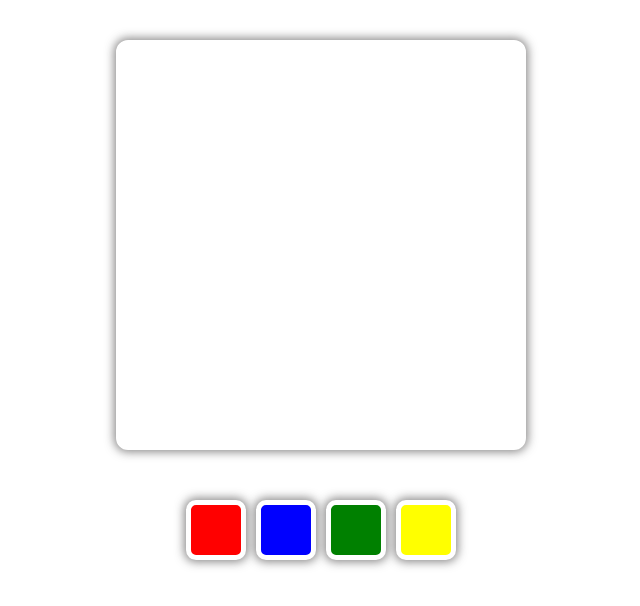
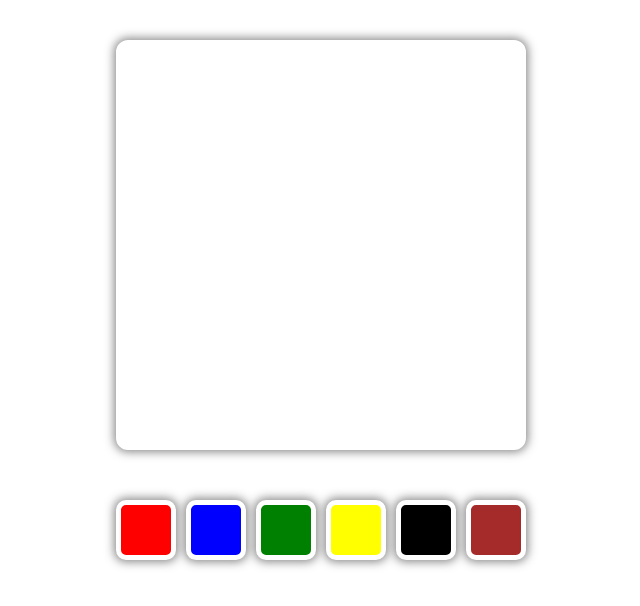
Before and after one commit to yulialopaev/colored_squares, a React (Vite) app: page / in a window 1280 px wide. Shown: the top 606 px of the page, without its empty margins (319-959 px from the left). Built offline with nearby package versions, Linux system fonts and the light colour scheme.

Commit message:
homework 30 - dynamic color buttons

```diff
--- a/src/App.tsx
+++ b/src/App.tsx
@@ -1,16 +1,26 @@
-import { useState } from 'react'
+import {useState} from 'react'
 import BigSquare from './components/BigSquare'
-import SmallSquares from './components/SmallSquares'
+
 
 function App() {
-  const [color, setColor] = useState("white")
+    const [color, setColor] = useState("white")
 
-  return (
-    <>
-      <BigSquare color = {color}/>
-      <SmallSquares onColorClick={setColor}/>
+    const colors = ["red", "blue", "green", "yellow", "black", "brown"]
+
+    const smallButtons = colors.map(color =>
+    <button type={"button"}
+            id={color}
+            style={{backgroundColor: color}}
+            onClick={() => setColor(color)}></button> )
+
+    return (
+        <>
+      <BigSquare color={color}/>
+           <div className={"small-container"}>
+               {smallButtons}
+           </div>
       </>
-  )
+    )
 }
 
 export default App
--- a/src/style.css
+++ b/src/style.css
@@ -8,6 +8,7 @@
 }
 
 button {
+    text-align: center;
     width: 60px;
     height: 60px;
     border-radius: 10px;
@@ -16,25 +17,6 @@ button {
     box-shadow: 0 0 10px 2px rgb(119 118 118 / 0.86);
 }
 
-#red-button {
-    background-color: red;
-
-}
-
-#green-button {
-    background-color: green;
-
-}
-
-#blue-button {
-    background-color: blue;
-
-}
-
-#yellow-button {
-    background-color: yellow;
-
-}
 
 .big-container {
     margin: 40px 0;
```
